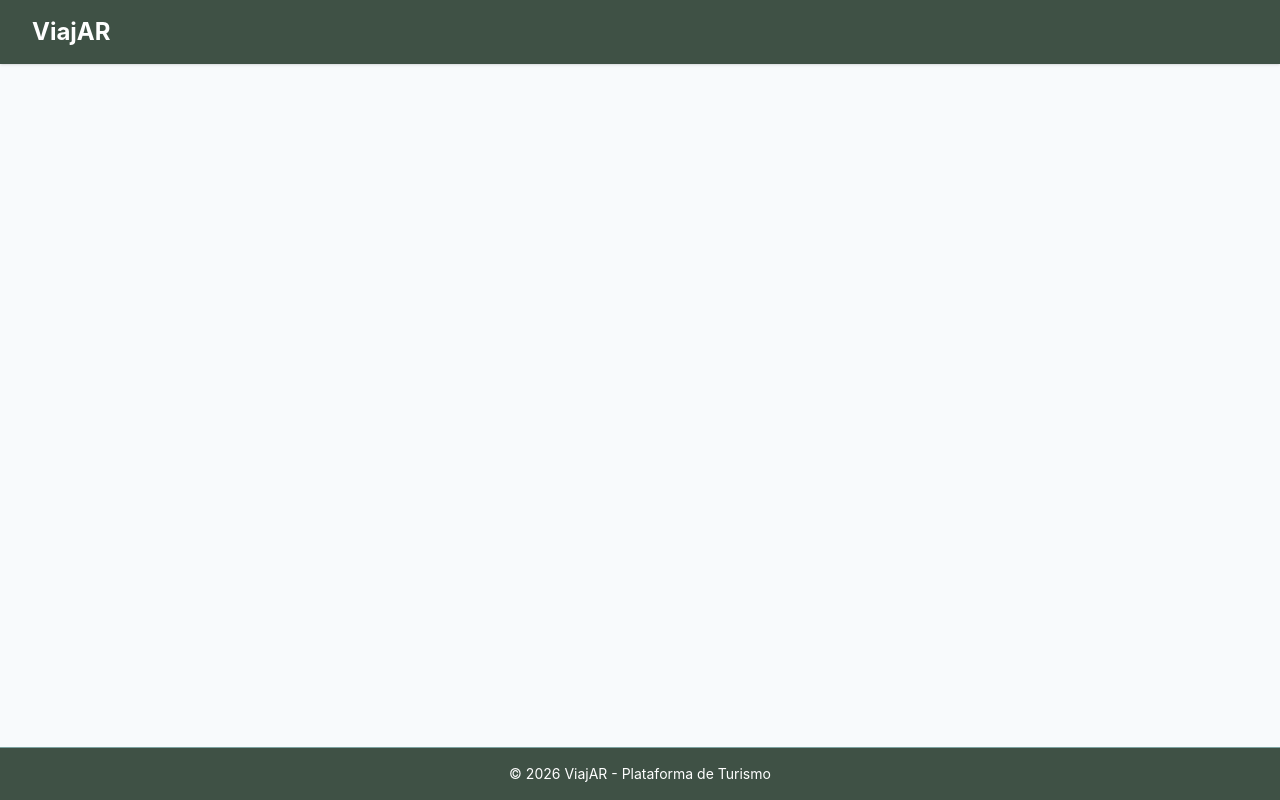
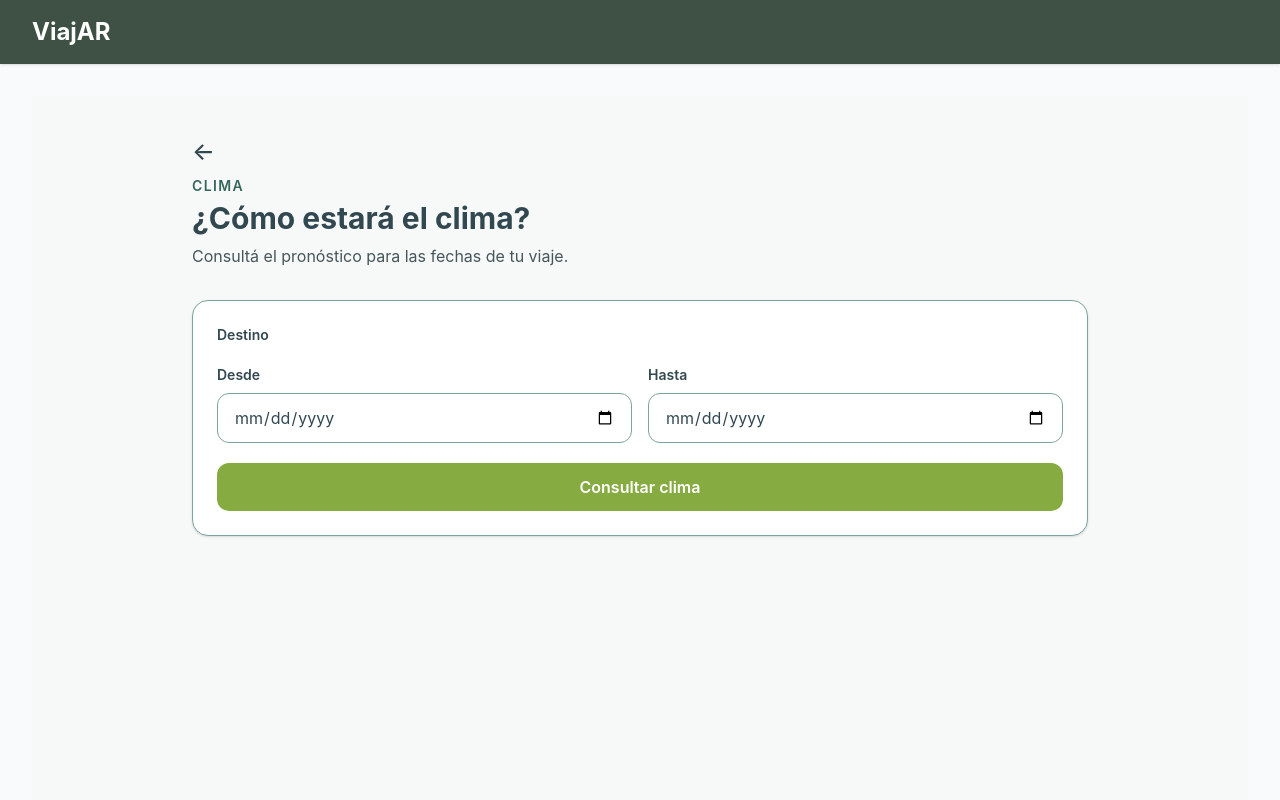
Before and after one commit to Euge-UTN/viajAR, a React (Vite) app in the folder frontend/: page /clima in a window 1280 px wide. Shown: the top 800 px of the page. Built offline with nearby package versions, Linux system fonts and the light colour scheme.

Commit message:
Se implementó la consulta del clima

```diff
--- /dev/null
+++ b/frontend/src/pages/Clima.jsx
@@ -0,0 +1,189 @@
+import { useState } from "react";
+import { useLocation, useNavigate } from "react-router-dom";
+
+function Clima() {
+  const location = useLocation();
+  const navigate = useNavigate();
+
+  const lugar = location.state?.lugar;
+  const localidad = location.state?.localidad;
+
+  const [fechaDesde, setFechaDesde] = useState("");
+  const [fechaHasta, setFechaHasta] = useState("");
+  const [clima, setClima] = useState(null);
+  const [error, setError] = useState("");
+
+  const consultarClima = (e) => {
+    e.preventDefault();
+
+    setError("");
+    setClima(null);
+
+    if (!fechaDesde || !fechaHasta) {
+      setError("Seleccioná una fecha de inicio y una fecha de finalización.");
+      return;
+    }
+
+    if (fechaHasta < fechaDesde) {
+      setError(
+        "La fecha de finalización no puede ser anterior a la fecha de inicio."
+      );
+      return;
+    }
+
+    // Datos de prueba
+    setClima({
+      temperatura: 22,
+      probabilidadLluvia: 20,
+      estado: "Parcialmente nublado",
+    });
+  };
+
+  return (
+    <div className="min-h-screen bg-[#F7F9F8] px-4 py-10">
+      <div className="max-w-4xl mx-auto">
+        <button
+          onClick={() => navigate(-1)}
+          className="mb-2 text-2xl font-medium text-[#324851] hover:text-[#34675C] transition"
+          aria-label="Volver"
+        >
+          ←
+        </button>
+
+        {/* Encabezado */}
+        <div className="mb-8">
+          <p className="text-sm font-semibold uppercase tracking-widest text-[#34675C]">
+            Clima
+          </p>
+
+          <h1 className="text-3xl font-bold text-[#324851] mt-1">
+            ¿Cómo estará el clima?
+          </h1>
+
+          <p className="text-[#46565A] mt-2">
+            Consultá el pronóstico para las fechas de tu viaje.
+          </p>
+        </div>
+
+        {/* Formulario */}
+        <form
+          onSubmit={consultarClima}
+          className="bg-white rounded-2xl border border-[#7DA3A1] shadow-sm p-6"
+        >
+          {/* Destino */}
+          <div className="mb-5">
+            <p className="text-sm font-semibold text-[#324851]">
+              Destino
+            </p>
+
+            <p className="text-lg font-medium text-[#34675C] mt-1">
+              {lugar}
+            </p>
+
+            <p className="text-sm text-[#46565A]">
+              {localidad}
+            </p>
+          </div>
+
+          {/* Fechas */}
+          <div className="grid sm:grid-cols-2 gap-4">
+            <div>
+              <label className="block text-sm font-semibold text-[#324851] mb-2">
+                Desde
+              </label>
+
+              <input
+                type="date"
+                value={fechaDesde}
+                onChange={(e) => setFechaDesde(e.target.value)}
+                className="w-full rounded-xl border border-[#7DA3A1] bg-white px-4 py-3 text-[#324851] outline-none focus:border-[#34675C] focus:ring-2 focus:ring-[#7DA3A1]/30"
+              />
+            </div>
+
+            <div>
+              <label className="block text-sm font-semibold text-[#324851] mb-2">
+                Hasta
+              </label>
+
+              <input
+                type="date"
+                value={fechaHasta}
+                min={fechaDesde}
+                onChange={(e) => setFechaHasta(e.target.value)}
+                className="w-full rounded-xl border border-[#7DA3A1] bg-white px-4 py-3 text-[#324851] outline-none focus:border-[#34675C] focus:ring-2 focus:ring-[#7DA3A1]/30"
+              />
+            </div>
+          </div>
+
+          {/* Error */}
+          {error && (
+            <p className="mt-3 text-sm text-red-600">
+              {error}
+            </p>
+          )}
+
+          {/* Botón */}
+          <button
+            type="submit"
+            className="mt-5 w-full rounded-xl bg-[#86AC41] px-4 py-3 font-semibold text-white hover:bg-[#6F9635] transition"
+          >
+            Consultar clima
+          </button>
+        </form>
+
+        {/* Resultado */}
+        {clima && (
+          <div className="mt-6 bg-white rounded-2xl border border-[#7DA3A1] shadow-sm p-6">
+            <h2 className="text-xl font-bold text-[#324851]">
+              Pronóstico
+            </h2>
+
+            <p className="text-[#46565A] mt-1">
+              {localidad} · {fechaDesde} al {fechaHasta}
+            </p>
+
+            <div className="grid sm:grid-cols-3 gap-4 mt-5">
+
+              {/* Temperatura */}
+              <div className="rounded-xl bg-[#F7F9F8] p-4">
+                <p className="text-sm text-[#46565A]">
+                  Temperatura
+                </p>
+
+                <p className="text-2xl font-bold text-[#324851] mt-1">
+                  {clima.temperatura} °C
+                </p>
+              </div>
+
+              {/* Lluvia */}
+              <div className="rounded-xl bg-[#F7F9F8] p-4">
+                <p className="text-sm text-[#46565A]">
+                  Probabilidad de lluvia
+                </p>
+
+                <p className="text-2xl font-bold text-[#324851] mt-1">
+                  {clima.probabilidadLluvia}%
+                </p>
+              </div>
+
+              {/* Estado */}
+              <div className="rounded-xl bg-[#F7F9F8] p-4">
+                <p className="text-sm text-[#46565A]">
+                  Estado
+                </p>
+
+                <p className="text-lg font-bold text-[#324851] mt-1">
+                  {clima.estado}
+                </p>
+              </div>
+
+            </div>
+          </div>
+        )}
+
+      </div>
+    </div>
+  );
+}
+
+export default Clima;
--- a/frontend/src/pages/DetalleLugar.jsx
+++ b/frontend/src/pages/DetalleLugar.jsx
@@ -1,11 +1,20 @@
+import { useNavigate } from "react-router-dom";
 import { MapContainer, TileLayer, Marker, Popup } from "react-leaflet";
 import "leaflet/dist/leaflet.css";
 import cataratas from "../assets/cataratas.jpg";
 
 function DetalleLugar() {
+  const navigate = useNavigate();
   return (
-    <div className="min-h-[75vh] bg-[#F7F9F8] -mx-4 -mt-4 px-4 py-10 sm:px-6 lg:px-8">
+    <div className="min-h-[75vh] bg-[#F7F9F8] -mx-4 -mt-4 px-4 py-6 sm:px-6 lg:px-8">
       <div className="max-w-6xl mx-auto">
+        <button
+          onClick={() => navigate(-1)}
+          className="mb-2 text-2xl font-medium text-[#324851] hover:text-[#34675C] transition"
+          aria-label="Volver"
+        >
+          ←
+        </button>
 
         {/* Imagen principal */}
         <div className="relative h-72 sm:h-96 rounded-3xl overflow-hidden">
@@ -79,6 +88,20 @@
                 <p className="font-medium text-[#324851]">12 km/h</p>
                 </div>
             </div>
+
+            <button
+              onClick={() =>
+                navigate("/clima", {
+                  state: {
+                    lugar: "Cataratas del Iguazú",
+                    localidad: "Puerto Iguazú",
+                  },
+                })
+              }
+              className="mt-5 w-full rounded-xl bg-[#86AC41] px-4 py-3 font-semibold text-white hover:bg-[#6F9635] transition"
+            >
+              Consultar clima
+            </button>
             </div>
 
         </div>
--- a/frontend/src/routes/AppRoutes.jsx
+++ b/frontend/src/routes/AppRoutes.jsx
@@ -3,6 +3,7 @@
 import Login from '../pages/Login';
 import Registro from '../pages/Registro';
 import DetalleLugar from "../pages/DetalleLugar";
+import Clima from "../pages/Clima";
 
 function AppRoutes() {
   return (
@@ -12,6 +13,7 @@
       <Route path="/login" element={<Login />} />
       <Route path="/registro" element={<Registro />} />
       <Route path="/detalle-lugar" element={<DetalleLugar />} />
+      <Route path="/clima" element={<Clima />} />
     </Routes>
   );
 }
```
